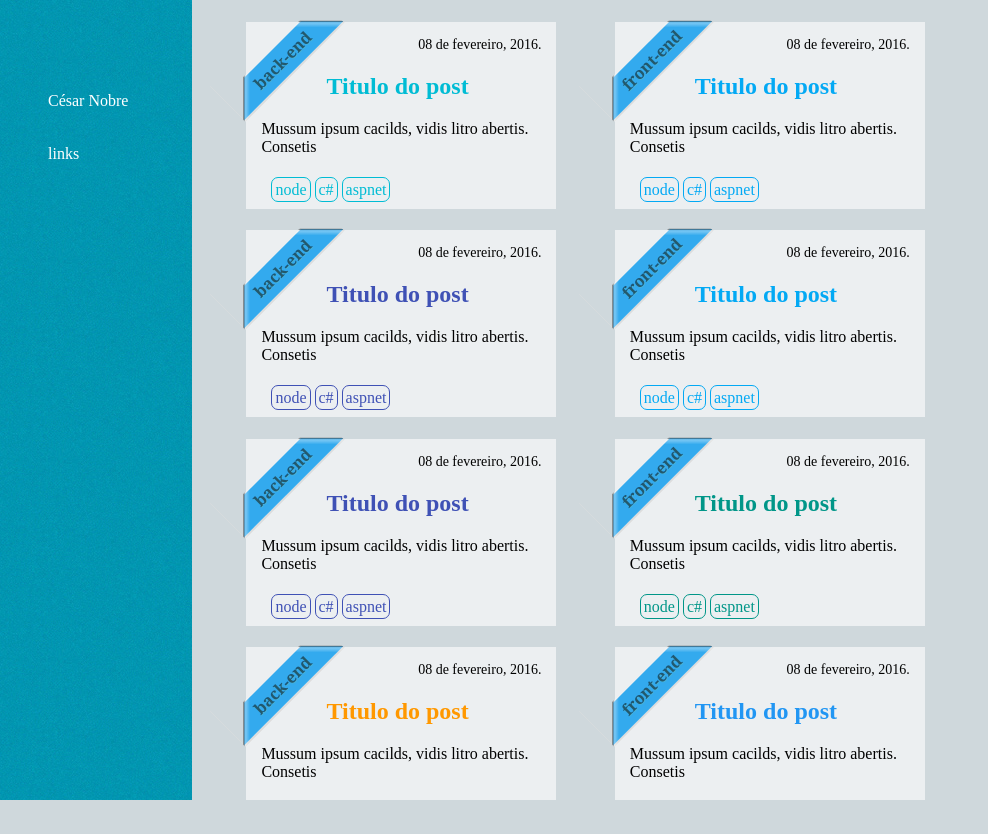
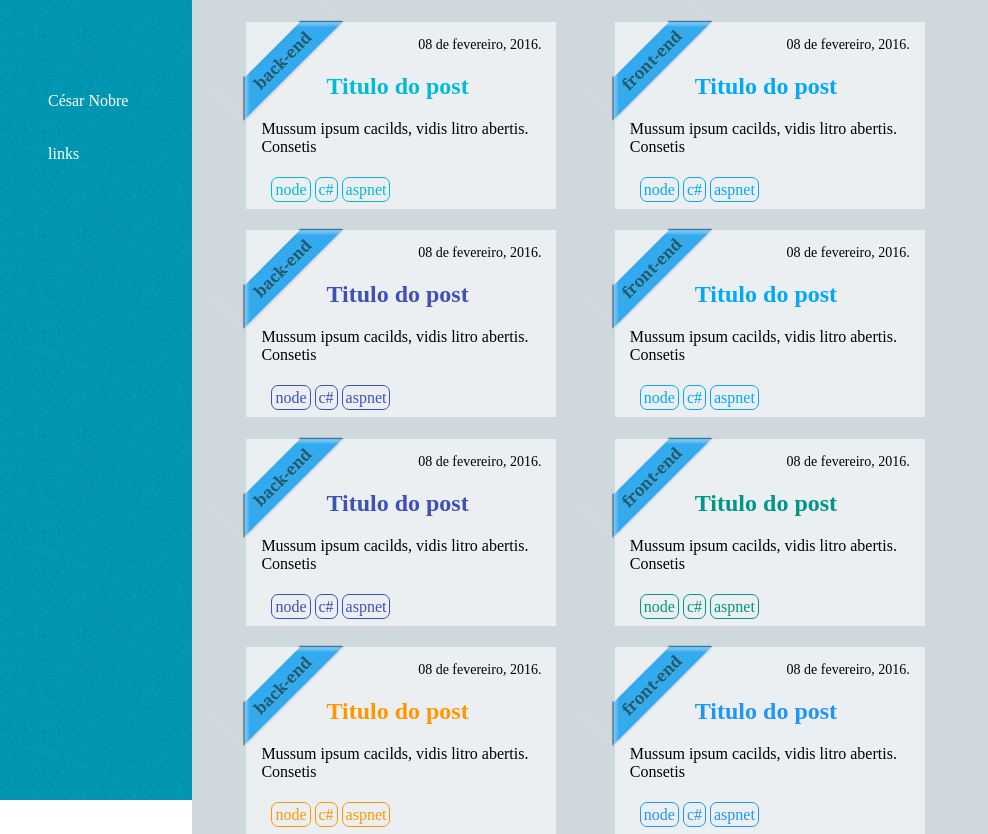
Before and after one commit to CesarNobre/blog, a web app: file index.html in a window 1280 px wide. Shown: the whole page, without its empty margins (0-988 px from the left). Before the commit the page ends 800 px from the top, so only its background shows below. Run offline with its HTML, style and script files only (its server is not run), Linux system fonts and the light colour scheme.

Commit message:
Update style.css

```diff
--- a/assets/style.css
+++ b/assets/style.css
@@ -22,8 +22,9 @@
 	background-color: #CFD8DC;
 	width: 85%;
 	margin-left:15%;
-	position: fixed;
-	height: 100%;
+	position: absolute;
+	height: auto;
+	min-height:100%;
 }
 
 .center{
```
